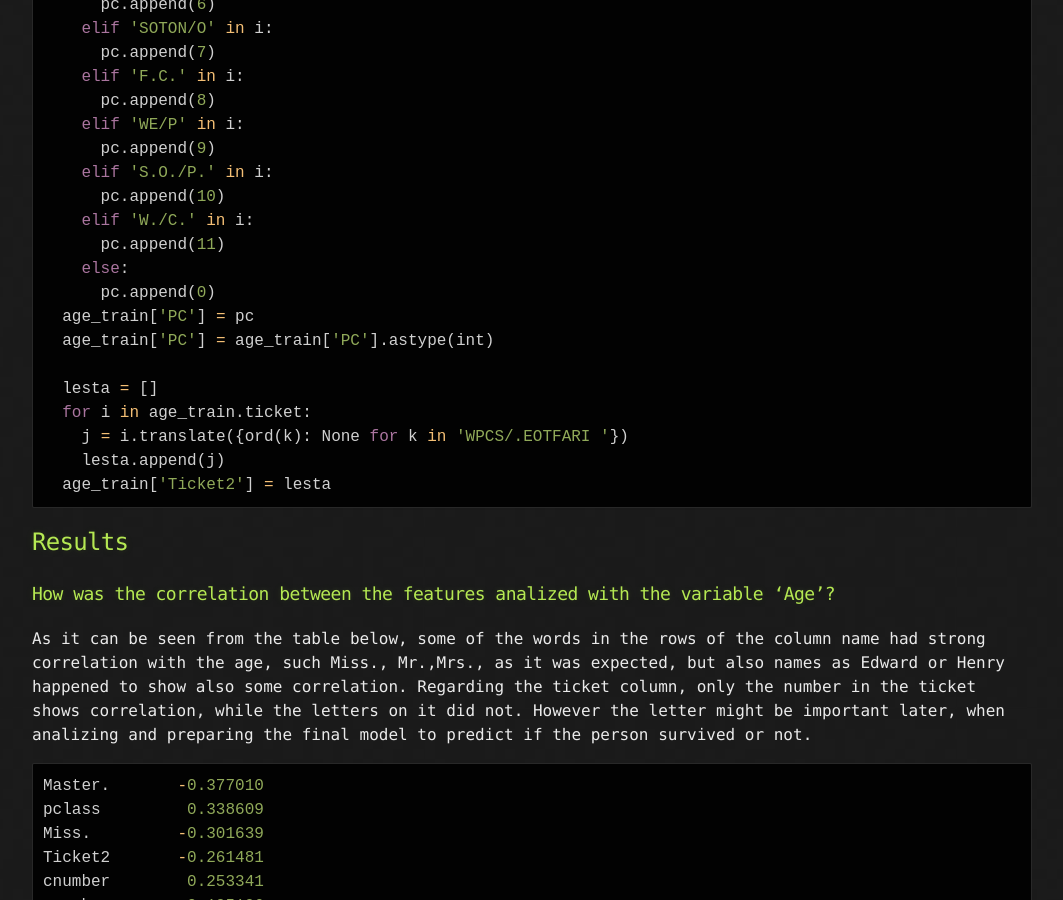
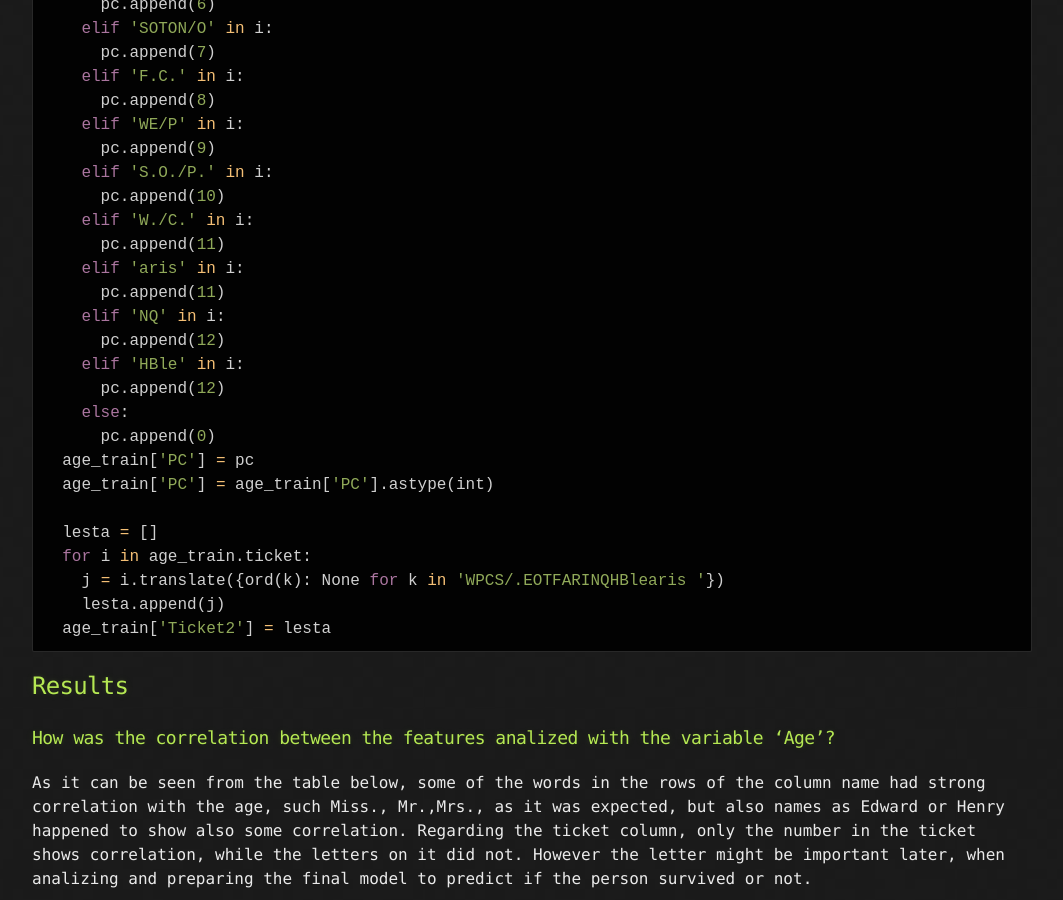
Before and after one commit to PaulB86UK/PP_ART, a Jekyll site: the page built from docs/2020/25_5.md, in a window 1280 px wide and 900 px high, scrolled down 1952 px. Shown: the whole window, without its empty margins (108-1171 px from the left). Built offline with Jekyll 4.4.1, drawn with Linux system fonts in a browser that asks for light colours; our own code applies the rules of GitHub Pages for plain Markdown files.

Commit message:
Update 25_5.md

````diff
--- a/docs/2020/25_5.md
+++ b/docs/2020/25_5.md
@@ -56,7 +56,7 @@
 ```python
 def ty_ticket():
   #now the ticket columnn
-  pc = []
+   pc = []
   for i in age_train.ticket:
     if 'PC' in i:
       pc.append(1)
@@ -80,6 +80,12 @@
       pc.append(10)
     elif 'W./C.' in i:
       pc.append(11)
+    elif 'aris' in i:
+      pc.append(11)
+    elif 'NQ' in i:
+      pc.append(12)
+    elif 'HBle' in i:
+      pc.append(12)
     else:
       pc.append(0)
   age_train['PC'] = pc
@@ -87,7 +93,7 @@
 
   lesta = []
   for i in age_train.ticket:
-    j = i.translate({ord(k): None for k in 'WPCS/.EOTFARI '})
+    j = i.translate({ord(k): None for k in 'WPCS/.EOTFARINQHBlearis '})
     lesta.append(j)
   age_train['Ticket2'] = lesta
 ```
````
